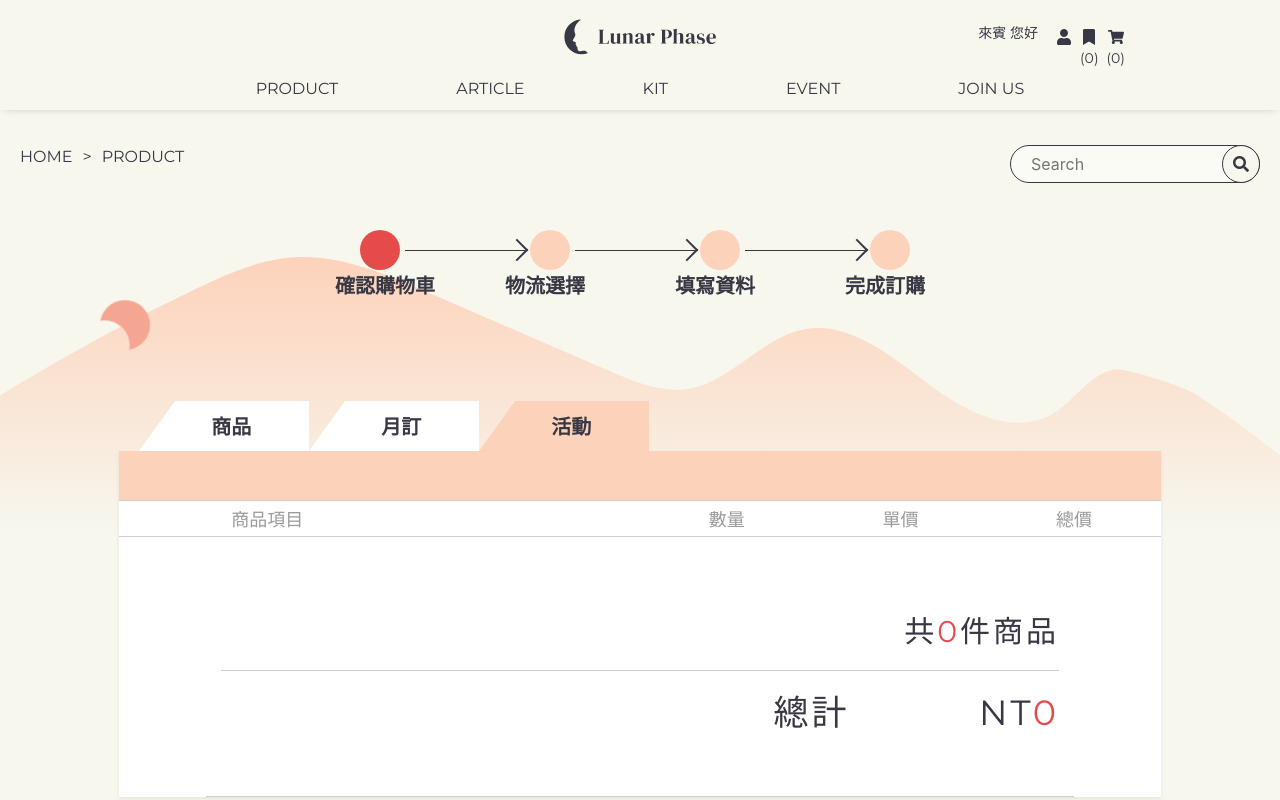
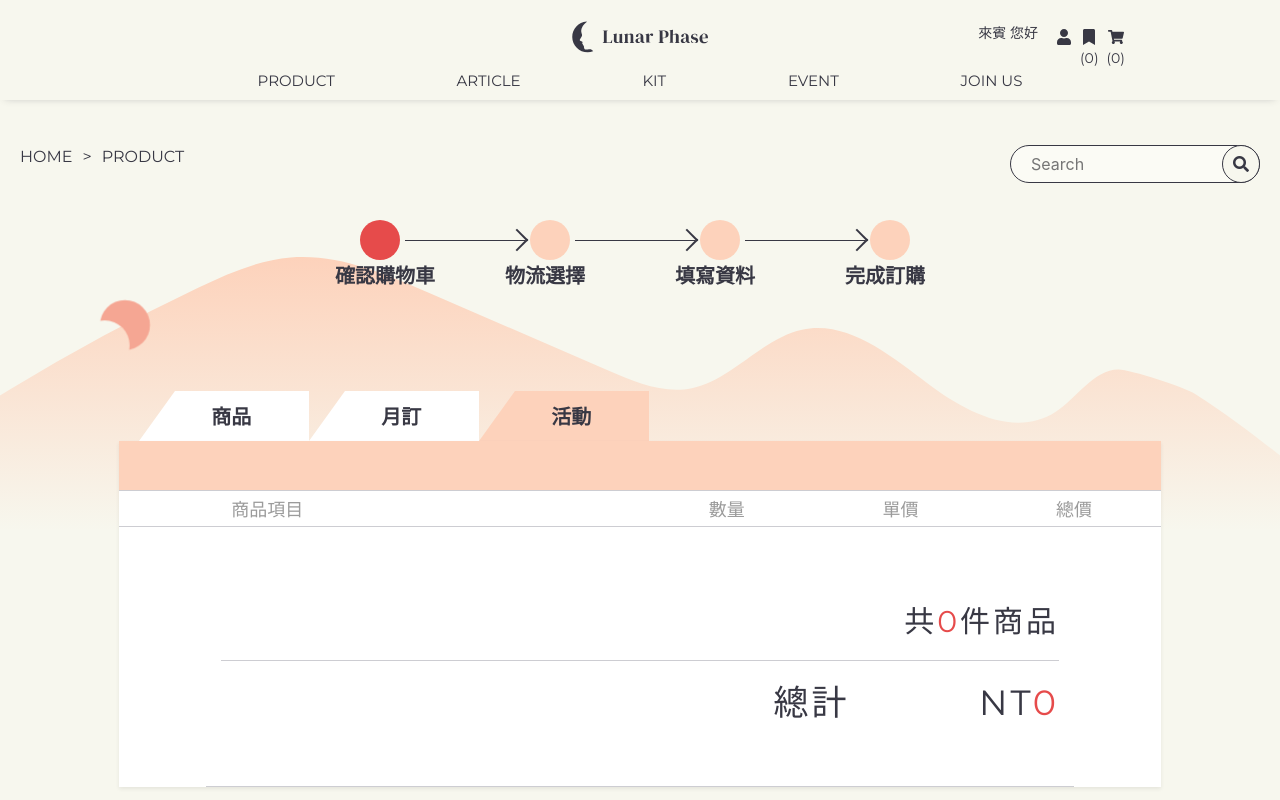
Before and after one commit to ruby-619/Lunar_Phase_React, a React (Create React App) app: page /cart/event in a window 1280 px wide. Shown: the top 800 px of the page. Built offline with nearby package versions, Linux system fonts and the light colour scheme.

Commit message:
Navbar 瘦身

```diff
--- a/src/components/LunarPhaseNavbar.js
+++ b/src/components/LunarPhaseNavbar.js
@@ -63,7 +63,7 @@ function LunarPhaseNavbar(props) {
             <div className="col-4" />
             <div className="col-4 d-flex justify-content-center">
               <Link to="/">
-                <h1>
+                <h1 className="my-0">
                   <img
                     className="nav-logo"
                     src="/img/Index/logo-s-dark.svg"
@@ -86,7 +86,7 @@ function LunarPhaseNavbar(props) {
                 <Link to="/bookmark" className="mx-0">
                   <FaBookmark />
                 </Link>
-                <p className="small mx-0 mb-1">(0)</p>
+                <p className="small m-0">(0)</p>
                 {/* <p className="small mx-0 mb-1">({bmQty.totalQty})</p> */}
                 {/* <NavBookmark /> */}
               </div>
@@ -94,13 +94,13 @@ function LunarPhaseNavbar(props) {
                 <Link to="/cart/item" className="mx-0">
                   <FaShoppingCart />
                 </Link>
-                <p className="small mx-0 mb-1">(0)</p>
+                <p className="small m-0">(0)</p>
                 {/* <p className="small mx-0 mb-1">({cartQty.totalQty})</p> */}
               </div>
             </div>
           </div>
           <div className="nav-bar-bottom">
-            <ul className="d-flex justify-content-around col-11 mx-auto mt-1">
+            <ul className="d-flex justify-content-around col-11 mx-auto">
               <li>
                 <Link to="/product">PRODUCT</Link>
               </li>
--- a/src/styles/style-guide.scss
+++ b/src/styles/style-guide.scss
@@ -53,7 +53,7 @@ a:hover {
 /* ----- nav bar -----*/
 .nav-bar {
   width: 100%;
-  height: 110px;
+  height: 100px;
   background-color: #f7f7ee;
   text-align: center;
   box-shadow: 0px 3px 8px -5px #38384455;
@@ -86,7 +86,7 @@ a:hover {
 }
 
 .nav-logo {
-  height: 36px;
+  height: 32px;
   // margin-top: -5px;
 }
 .nav-logo:hover {
@@ -98,6 +98,7 @@ a:hover {
 }
 .nav-bar-bottom > ul > li > a {
   position: relative;
+  font-size: 15px;
 }
 .nav-bar-bottom > ul > li > a:hover {
   font-weight: 500;
```
